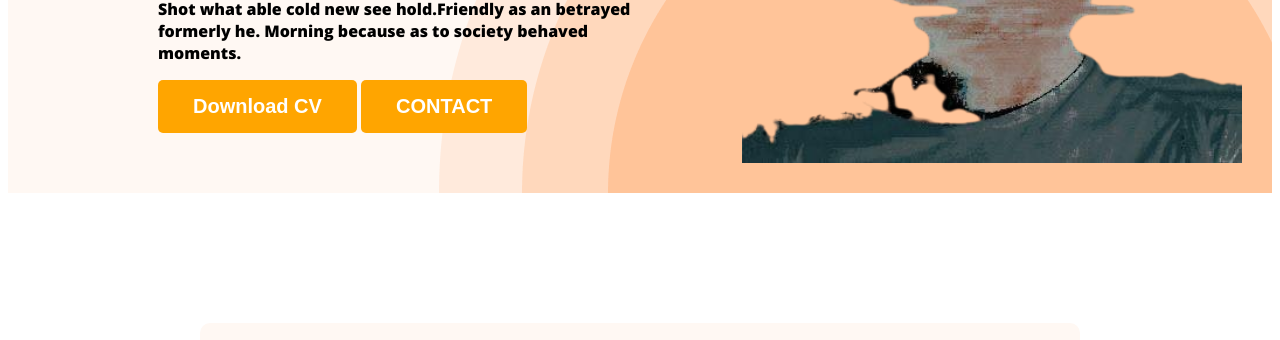
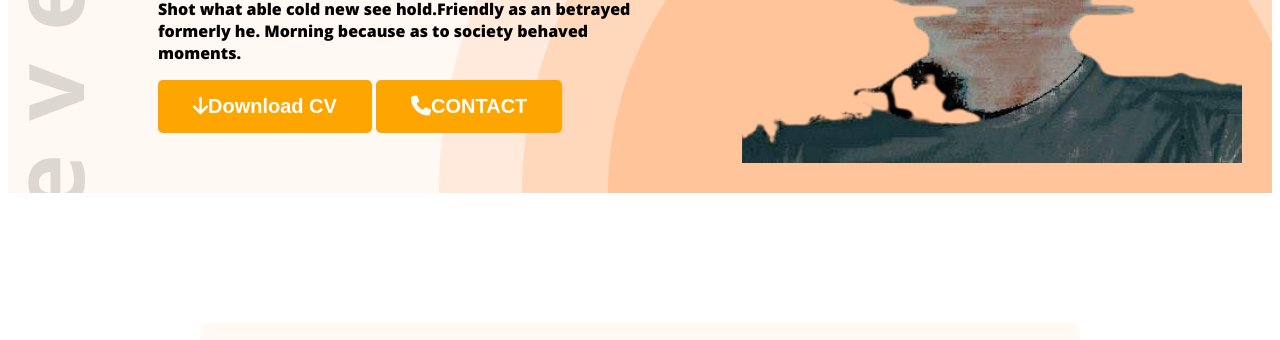
Before and after one commit to Yeadd/developer-protfolio, a plain HTML site: page index.html in a window 1280 px wide. Shown: the part 460-800 px from the top of the page. Drawn offline with nearby package versions, Linux system fonts and the light colour scheme.

Commit message:
added font awsome

```diff
--- a/index.html
+++ b/index.html
@@ -9,6 +9,7 @@
     <link rel="preconnect" href="https://fonts.gstatic.com" crossorigin>
     <link href="https://fonts.googleapis.com/css2?family=Open+Sans:wght@800&display=swap" rel="stylesheet">
     <link rel="stylesheet" href="styles/protfolio.css">
+    <script src="https://kit.fontawesome.com/bec41aaa17.js" crossorigin="anonymous"></script>
 </head>
 <body>
     <header class="header">
@@ -26,8 +27,8 @@
                 <h3 class="greeting">Hi, I  am</h3>
                 <h1 class="title">Mostofa Kamal Yead</h1>
                 <p class="banner-p"> Shot what able cold new see hold.Friendly as an betrayed formerly he. Morning because as to society behaved moments.</p>
-                <button class="btn">Download CV</button>
-                <button class="btn">CONTACT</button>
+                <button class="btn"> <i class="fa-solid fa-arrow-down"></i>Download CV</button>
+                <button class="btn"> <i class="fa-solid fa-phone"></i>CONTACT</button>
             </div>
             <img class="pp" src="images/zzzzz.png" alt="">
         </div>
@@ -142,7 +143,7 @@ I, m a designer & developer with a passion for web design. I enjoy developing si
                 </div>
             </div>
             <div class="download-cv">
-                <button class="btn">Download CV</button>
+                <button class="btn"><i class="fa-solid fa-arrow-down"></i>Download CV</button>
             </div>
         </section>
     </main>
--- a/styles/protfolio.css
+++ b/styles/protfolio.css
@@ -39,8 +39,8 @@ nav a{
 }
 .header{
     background-color: #fff8f3;
-    background-image: url('../images/header_bg.png');
-    background-position: bottom right;
+    background-image: url('../images/header_bg.png'), url('../images/developer.png');
+    background-position: bottom right, top left;
     background-repeat: no-repeat;
 }
 .banner{
```
